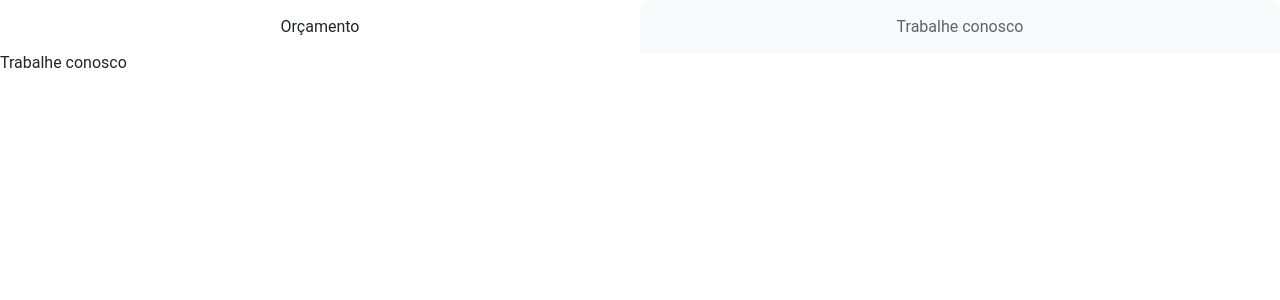
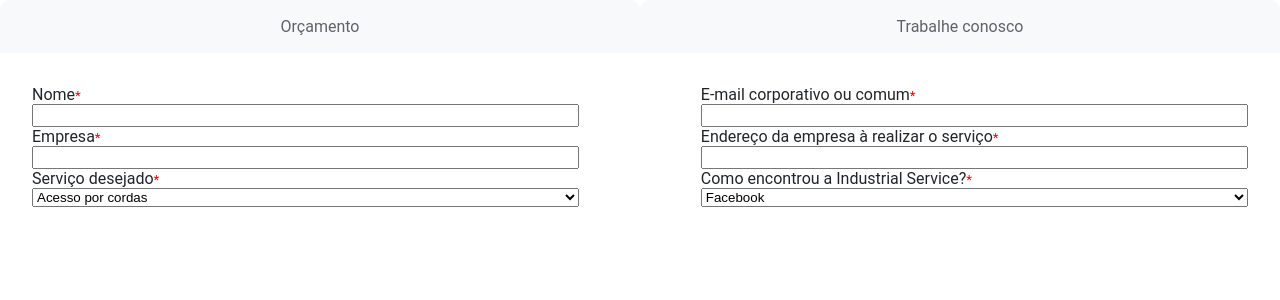
Before and after one commit to mathensousaa/industrial-service, a Next.js app: page /components/Form/Form in a window 1280 px wide. Shown: the top 300 px of the page. Built offline with nearby package versions, Linux system fonts and the light colour scheme.

Commit message:
feat: adding forms change

```diff
--- a/pages/components/Form/Form.js
+++ b/pages/components/Form/Form.js
@@ -2,30 +2,53 @@ import styles from './Form.module.scss'
 import React from 'react';
 
 export default function Form () {
-    const [showBudget, setShoBudget] = React.useState(false);
-    const [showWork, setShowWork] = React.useState(true);
+    const [isVisible, setIsVisible] = React.useState({
+        id: "comOne",
+    });
 
+    const toggleForm = (e) => {
+        setIsVisible({
+            id: e.target.id,
+        });
+    }
     return (
-        <div>
+        <div className={styles.container}>
             <fieldset className={styles.formSwitch}>
-                <input type='radio' name='switcher' id='budget' checked="checked"></input>
-                <label for='budget'>Orçamento</label>
-                <input type='radio' name='switcher' id='workWithUS'></input>
-                <label for='workWithUS'>Trabalhe conosco</label>
+                <input onClick={(e) => {toggleForm(e)}} type='radio' name='switcher' id='comOne'></input>
+                <label for='comOne'>Orçamento</label>
+                <input onClick={(e) => {toggleForm(e)}} type='radio' name='switcher' id='comTwo'></input>
+                <label for='comTwo'>Trabalhe conosco</label>
             </fieldset>
-            <div>
-                {
-                    showBudget &&
-                    <form className={styles.budgetForm}>
-                        Orçamento
-                    </form>
-                }
-                {
-                    showWork &&
-                    <form className={styles.workForm}>
-                        Trabalhe conosco
-                    </form>
-                }
+            <div className={styles.formContainer}>
+                <form className={`${styles.budgetForm} ${isVisible.id === "comOne" ? `comOne` : "comOne" && styles.noDisplay}`}>
+                    <div className={styles.col}>
+                        <label for='name'>Nome<small className={styles.req}>*</small></label>
+                        <input type='text' id='name' required></input>
+
+                        <label for='company'>Empresa<small className={styles.req}>*</small></label>
+                        <input type='text' id='company' required></input>
+
+                        <label for='services'>Serviço desejado<small className={styles.req}>*</small></label>
+                        <select name='services' id='services' required>
+                            <option value="value1">Acesso por cordas</option>
+                        </select>
+                    </div>
+                    <div className={styles.col}>
+                    <label for='email'>E-mail corporativo ou comum<small className={styles.req}>*</small></label>
+                        <input type='email' id='email' required></input>
+
+                        <label for='address'>Endereço da empresa à realizar o serviço<small className={styles.req}>*</small></label>
+                        <input type='text' id='company' required></input>
+
+                        <label for='howFinded'>Como encontrou a Industrial Service?<small className={styles.req}>*</small></label>
+                        <select name='howFinded' id='howFinded' required>
+                            <option value="value1">Facebook</option>
+                        </select>
+                    </div>
+                </form>
+                <form className={`${styles.workForm} ${isVisible.id === "comTwo" ? `comTwo` : "comTwo" && styles.noDisplay}`}>
+                    Trabalhe conosco
+                </form>
             </div>
         </div>
     )
--- a/pages/components/Form/Form.module.scss
+++ b/pages/components/Form/Form.module.scss
@@ -37,3 +37,38 @@
     border-color: var(--white);
     z-index: 1;
 }
+
+.budgetForm {
+    display: flex;
+    justify-content: space-between;
+}
+
+.col {
+    display: flex;
+    flex-direction: column;
+    width: 45%;
+}
+
+.col input {
+    width: 100%;
+}
+
+.formContainer {
+    background-color: var(--white);
+    color: var(--grey-900);
+    padding: 2rem;
+    height: 90%;
+}
+
+.budgetForm,
+.workForm {
+    transition: all .5s ease;
+}
+
+.req {
+    color: var(--red-700);
+}
+
+.noDisplay {
+    display: none;
+}
```
